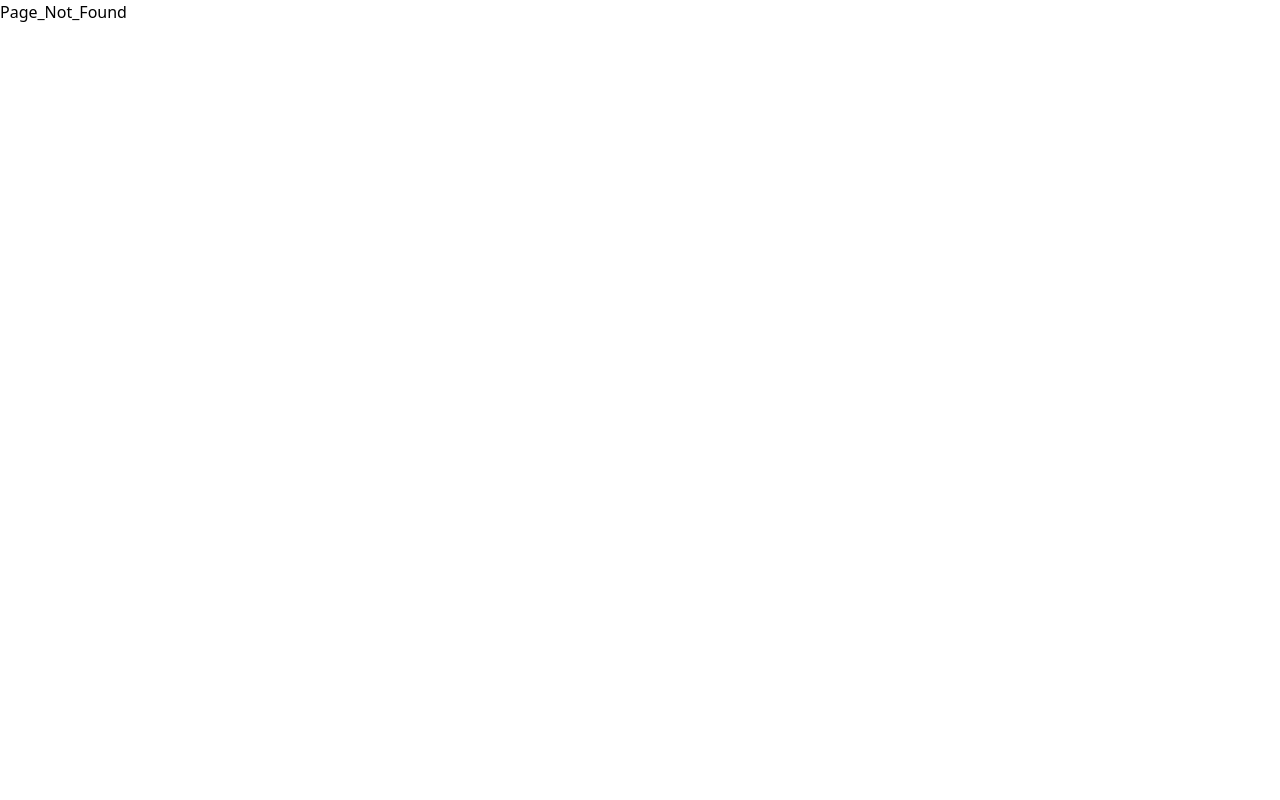
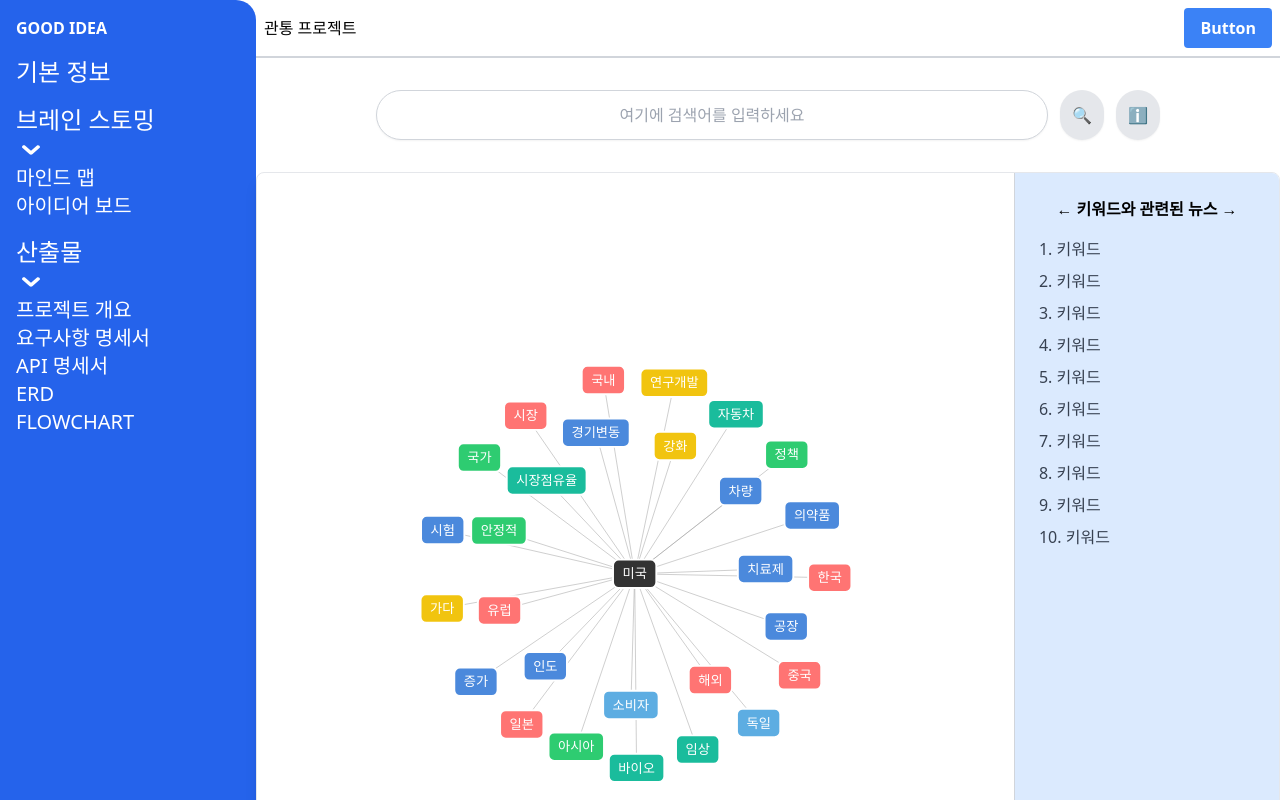
Before and after one commit to peter1000ys/GoodIdea, a React (Vite) app in the folder frontend/: page /projectdetail/1/mindmap in a window 1280 px wide. Shown: the top 800 px of the page. Built offline with nearby package versions, Linux system fonts and the light colour scheme.

Commit message:
chore: mindmap 수정

```diff
--- a/frontend/src/App.jsx
+++ b/frontend/src/App.jsx
@@ -6,7 +6,7 @@ import LoginPage from "./page/LoginPage";
 import NotFoundPage from "./page/NotFoundPage";
 import CommonLayout from "./components/CommonLayout";
 import ApiSpecificationPage from "./page/projectdetail/ApiSpecificationPage";
-import BrainStormingPage from "./page/projectdetail/BrainStormingPage";
+import MindMapPage from "./page/projectdetail/MindMapPage";
 import ERDPage from "./page/projectdetail/ERDPage";
 import IdeaBoardPage from "./page/projectdetail/IdeaBoardPage";
 import ProjectEssentialPage from "./page/projectdetail/ProjectEssentialPage";
@@ -35,8 +35,8 @@ function App() {
 
               {/* 마인드맵 페이지 */}
               <Route
-                path="/projectdetail/:id/brainstorming"
-                element={<BrainStormingPage />}
+                path="/projectdetail/:id/mindmap"
+                element={<MindMapPage />}
               />
 
               {/* 아이디어보드페이지 */}
--- a/frontend/src/components/common/Nav.jsx
+++ b/frontend/src/components/common/Nav.jsx
@@ -27,7 +27,7 @@ function Nav() {
                 />
               </svg>
               <li className="text-xl">
-                <Link to="/projectdetail/:id/brainstorming">마인드 맵</Link>
+                <Link to="/projectdetail/:id/mindmap">마인드 맵</Link>
               </li>
               <li className="text-xl">
                 <Link to="/projectdetail/:id/ideaboard">아이디어 보드</Link>
--- a/frontend/src/page/projectdetail/BrainStormingPage.jsx
+++ b/frontend/src/page/projectdetail/MindMapPage.jsx
@@ -3,12 +3,12 @@ import MindMap from "../../components/brainstorming/MindMap";
 import Header from "../../components/common/Header";
 import { useState } from "react";
 
-function BrainStormingPage() {
+function MindMapPage() {
   const [selectedKeyword, setSelectedKeyword] = useState(null);
   return (
     <>
       <Helmet>
-        <title>브레인스토밍페이지</title>
+        <title>마인드맵페이지</title>
       </Helmet>
       <div className="h-full w-full flex flex-col">
         <Header content={"관통 프로젝트"} />
@@ -58,4 +58,4 @@ function BrainStormingPage() {
   );
 }
 
-export default BrainStormingPage;
+export default MindMapPage;
```
